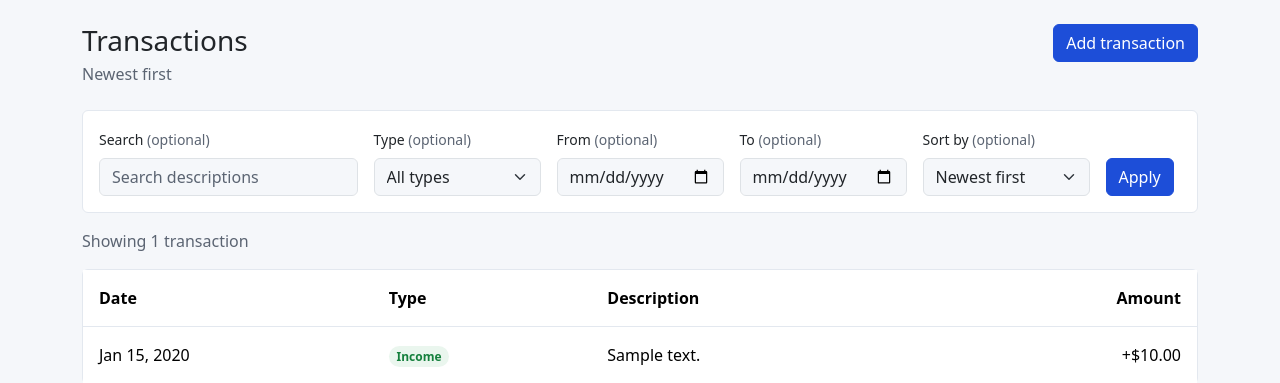
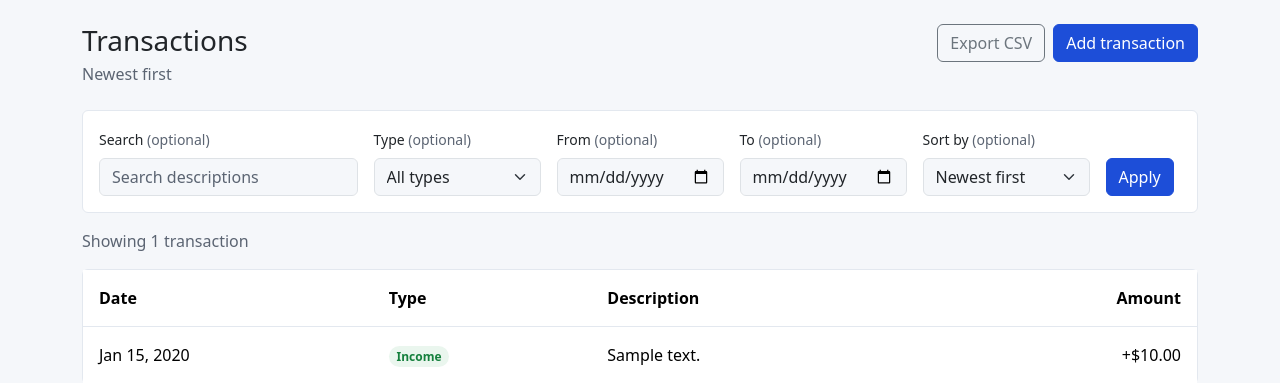
Before and after one commit to MahdiarKhodabakhshi/FinTrack, a Django app: page /transactions/ in a window 1280 px wide. Shown: the part 57-440 px from the top of the page. Run offline with Django 5.2, Linux system fonts and the light colour scheme; a user stored in the database is signed in; tables that the repository leaves empty hold one stand-in row (values such as "Sample post"); some libraries are stand-ins or nearby versions.

Commit message:
FT-72: Add filtered CSV export with formula-injection protection

```diff
--- a/templates/transactions/transaction_list.html
+++ b/templates/transactions/transaction_list.html
@@ -8,7 +8,11 @@
     <h1 class="h3 mb-0">Transactions</h1>
     <p class="text-body-secondary mb-0 mt-1">Newest first</p>
   </div>
-  <a class="btn btn-primary align-self-start" href="{% url 'transactions:add' %}">Add transaction</a>
+  <div class="d-flex flex-wrap gap-2 align-self-start">
+    {# FT-72: Carry nonempty GET parameters into the private export. #}
+    {% if has_any_transactions %}<a class="btn btn-outline-secondary" href="{% url 'transactions:export' %}{% if export_query %}?{{ export_query }}{% endif %}">Export CSV</a>{% endif %}
+    <a class="btn btn-primary" href="{% url 'transactions:add' %}">Add transaction</a>
+  </div>
 </div>
 {# FT-48 to FT-51: Accessible GET filters preserve values and successful fields. #}
 {% if has_any_transactions %}
--- a/transactions/urls.py
+++ b/transactions/urls.py
@@ -1,10 +1,12 @@
 # FT-18, FT-21: Both endpoints explicitly require a signed-in user.
 from django.urls import path
 
-from .views import TransactionCreateView, TransactionListView
+from .views import TransactionCreateView, TransactionListView, transaction_export_csv
 
 app_name = "transactions"
 urlpatterns = [
+    # FT-72: GET-only private CSV download.
+    path("export/", transaction_export_csv, name="export"),
     path("", TransactionListView.as_view(), name="list"),
     path("add/", TransactionCreateView.as_view(), name="add"),
 ]
--- a/transactions/views.py
+++ b/transactions/views.py
@@ -1,5 +1,11 @@
 # FT-18: Create records for the authenticated user.
+import csv
+
 from django.contrib import messages
+from django.contrib.auth.decorators import login_required
+from django.http import HttpResponse
+from django.utils import timezone
+from django.views.decorators.http import require_GET
 from django.contrib.auth.mixins import LoginRequiredMixin
 from django.shortcuts import get_object_or_404
 from django.urls import reverse_lazy
@@ -58,3 +64,24 @@ class TransactionListView(LoginRequiredMixin, ListView):
 def get_user_transaction_or_404(user, pk):
     """FT-24 to FT-27: Sprint 2 edit/delete views must use this ownership helper."""
     return get_object_or_404(Transaction, pk=pk, user=user)
+
+
+# FT-72: Export the same user-scoped, filtered, ordered rows as the list.
+@login_required
+@require_GET
+def transaction_export_csv(request):
+    form = TransactionFilterForm(request.GET or None)
+    rows = apply_transaction_filters(Transaction.objects.filter(user=request.user), form)
+    response = HttpResponse(content_type="text/csv; charset=utf-8")
+    response["Content-Disposition"] = f'attachment; filename="fintrack-transactions-{timezone.localdate():%Y-%m-%d}.csv"'
+    response["Cache-Control"] = "no-store"
+    response.write("\ufeff")
+    writer = csv.writer(response)
+    writer.writerow(["Date", "Type", "Description", "Amount"])
+    for record in rows.iterator():
+        description = record.description
+        if description.startswith(("=", "+", "-", "@", "\t", "\r")):
+            description = "'" + description
+        writer.writerow([record.date.isoformat(), record.get_transaction_type_display(),
+                         description, f"{record.signed_amount:.2f}"])
+    return response
```
